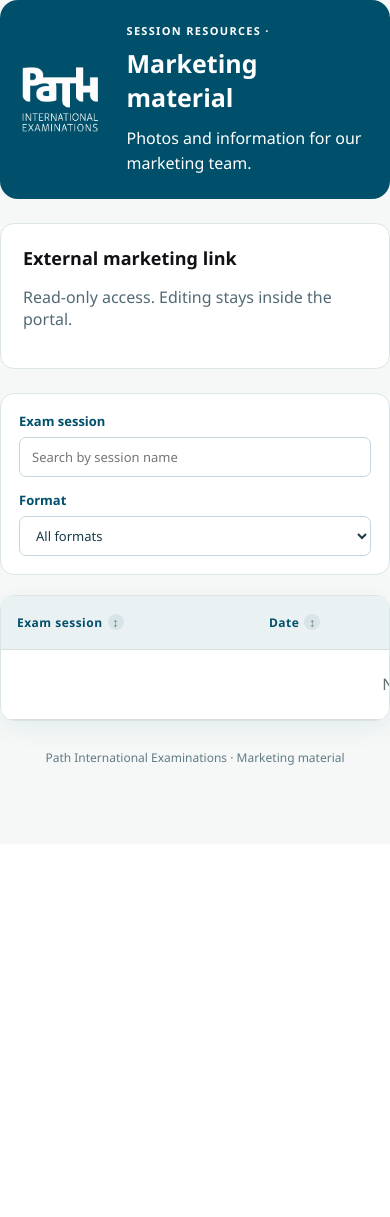
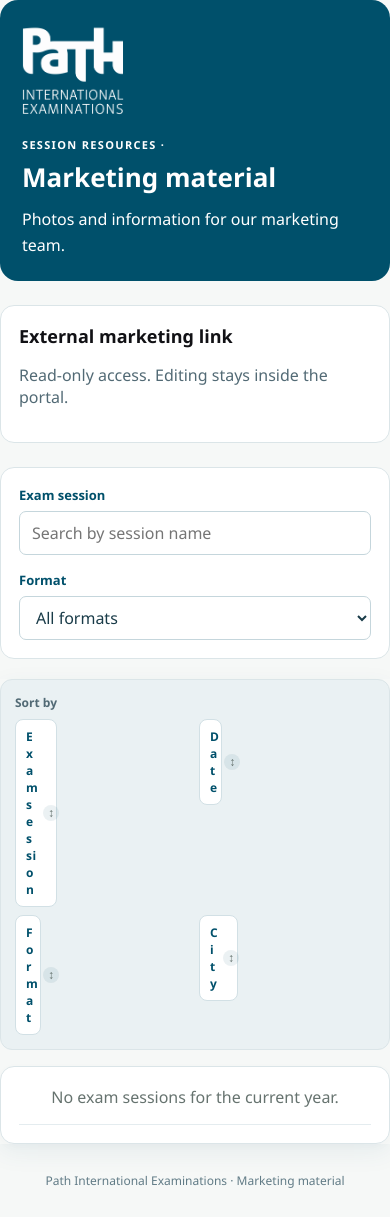
Before and after one commit to pablodemarchi-star/pathportal, a Flask app: template app/templates/marketing_material/index.html in a window 390 px wide. Before the commit the page ends 765 px from the top, so only its background shows below. Run offline with Flask 3, Linux system fonts and the light colour scheme; the template is opened without the code that fills it, so the values that code supplies are empty.

Commit message:
Adapt marketing material to mobile session cards

```diff
--- a/app/static/css/marketing_material.css
+++ b/app/static/css/marketing_material.css
@@ -30,3 +30,49 @@
 .marketing-filters input[type="search"], .marketing-filters select { min-height: 40px; min-width: 0; width: 100%; border: 1px solid #c5d6dc; border-radius: 7px; padding: 9px 12px; background: white; color: #193b48; font-weight: 400; }
 .marketing-filters select { min-width: 210px; }
 @media (max-width: 600px) { .marketing-filters label { width: 100%; } }
+
+.marketing-mobile-label { display: none; }
+
+/* Use the same rows and controls as desktop, laid out as cards on phones. */
+@media (max-width: 760px) {
+  .marketing-header { flex-direction: column; align-items: flex-start; gap: 16px; padding: 22px; }
+  .marketing-logo { width: 116px; max-width: 100%; }
+  .marketing-header > div { min-width: 0; }
+  .marketing-header h1 { font-size: 26px; }
+  .marketing-filters { gap: 16px; }
+  .marketing-filters label { width: 100%; min-width: 0; }
+  .marketing-filters label:first-of-type { flex-basis: 100%; }
+  .marketing-filters input[type="search"], .marketing-filters select,
+  .marketing-share-link-row input { min-width: 0; font-size: 16px; min-height: 44px; }
+  .marketing-filters select { width: 100%; }
+  .marketing-share-link-row .copy-icon-button { flex-basis: 44px; height: 44px; }
+  .marketing-share-panel { display: block; padding: 18px; }
+  .marketing-share-panel form { margin-top: 16px; }
+  .marketing-table-wrap { border: 0; border-radius: 0; background: transparent; overflow: visible; }
+  .marketing-table { display: block; min-width: 0; width: 100%; }
+  .marketing-table thead { display: block; padding: 14px; margin-bottom: 16px; border: 1px solid #dbe5e8; border-radius: 12px; background: #eaf1f3; }
+  .marketing-table thead::before { content: 'Sort by'; display: block; margin-bottom: 8px; color: #526a75; font-size: 12px; font-weight: 600; }
+  .marketing-table thead tr { display: grid; grid-template-columns: repeat(2, minmax(0, 1fr)); gap: 8px; }
+  .marketing-table thead th { position: static; width: auto; padding: 0; border: 0; background: transparent; }
+  .marketing-table thead th:nth-child(n+5) { display: none; }
+  .marketing-table .table-sort { display: flex; justify-content: space-between; min-height: 44px; padding: 8px 10px; border: 1px solid #d2e0e5; border-radius: 8px; background: white; }
+  .marketing-table .table-sort span { flex-shrink: 0; }
+  .marketing-table tbody { display: grid; gap: 16px; }
+  .marketing-table tbody tr { display: grid; grid-template-columns: repeat(2, minmax(0, 1fr)); gap: 16px; padding: 18px; border: 1px solid #dbe5e8; border-radius: 14px; background: white; box-shadow: 0 2px 8px #00344806; }
+  .marketing-table tbody td { display: block; min-width: 0; padding: 0; border: 0; }
+  .marketing-table tbody td:first-child,
+  .marketing-table tbody td:nth-child(4),
+  .marketing-table tbody td[colspan] { grid-column: 1 / -1; }
+  .marketing-table tbody td:first-child { padding-bottom: 14px; border-bottom: 1px solid #e4ecef; }
+  .marketing-table tbody td:nth-child(5),
+  .marketing-table tbody td:nth-child(6) { padding-top: 14px; border-top: 1px solid #e4ecef; }
+  .marketing-mobile-label { display: block; margin-bottom: 6px; color: #617b86; font-size: 11px; font-weight: 700; letter-spacing: .04em; }
+  .marketing-table td:first-child strong { color: #00506b; font-size: 17px; line-height: 1.4; }
+  .marketing-table .marketing-access, .marketing-table .marketing-view,
+  .marketing-table .logistics-instructions-button, .marketing-table .marketing-copy { min-height: 44px; }
+  .marketing-table .marketing-copy { min-width: 44px; }
+  .marketing-info-dialog { width: calc(100vw - 24px); max-height: calc(100dvh - 32px); padding: 20px; }
+  .marketing-rich-content h2 { font-size: 23px; }
+  .marketing-dialog-actions button, .marketing-info-dialog .staff-detail-close { min-height: 44px; }
+  .marketing-info-dialog .staff-detail-close { width: 44px; }
+}
--- a/app/templates/marketing_material/index.html
+++ b/app/templates/marketing_material/index.html
@@ -55,15 +55,16 @@
 <th>Session pictures</th><th>More info</th></tr></thead><tbody>
 {% for row in rows %}
 <tr data-marketing-row="{{ row.id }}"{% if not public and can_edit %} data-logistics-concept-row{% endif %}>
-  <td>{% for name in row.names %}<strong class="marketing-line">{{ name }}</strong>{% endfor %}</td>
-  <td>{% for date in row.dates %}<time class="marketing-line" datetime="{{ date.isoformat() }}">{{ date.strftime('%d/%m/%Y') }}</time>{% endfor %}</td>
-  <td>{% for format in row.formats %}<span class="marketing-format">{{ format }}</span>{% endfor %}</td>
-  <td>{% for city in row.cities %}<span class="marketing-line">{{ city }}</span>{% else %}<span class="muted">Not available</span>{% endfor %}</td>
-  <td>{% if row.folder %}<a class="marketing-access" href="{{ row.folder }}" target="_blank" rel="noopener noreferrer">Access ↗</a>
+  <td><span class="marketing-mobile-label" aria-hidden="true">Exam session</span>{% for name in row.names %}<strong class="marketing-line">{{ name }}</strong>{% endfor %}</td>
+  <td><span class="marketing-mobile-label" aria-hidden="true">Date</span>{% for date in row.dates %}<time class="marketing-line" datetime="{{ date.isoformat() }}">{{ date.strftime('%d/%m/%Y') }}</time>{% endfor %}</td>
+  <td><span class="marketing-mobile-label" aria-hidden="true">Format</span>{% for format in row.formats %}<span class="marketing-format">{{ format }}</span>{% endfor %}</td>
+  <td><span class="marketing-mobile-label" aria-hidden="true">City</span>{% for city in row.cities %}<span class="marketing-line">{{ city }}</span>{% else %}<span class="muted">Not available</span>{% endfor %}</td>
+  <td><span class="marketing-mobile-label" aria-hidden="true">Session pictures</span>{% if row.folder %}<a class="marketing-access" href="{{ row.folder }}" target="_blank" rel="noopener noreferrer">Access ↗</a>
     {% else %}<span class="muted">Not available</span>{% endif %}
     {% if not public and row.folder_error %}<p class="marketing-error">{{ row.folder_error }}</p>{% for item in row.sessions %}<a class="marketing-line" href="{{ url_for('staff.exam_session_planner', session_year=item.year, open_session_modal=item.id) }}" target="_blank" rel="noopener noreferrer">Edit {{ item.name }} ↗</a>{% endfor %}{% endif %}
   </td>
   <td>
+    <span class="marketing-mobile-label" aria-hidden="true">More info</span>
     {% if not public and can_edit %}
       <input type="hidden" name="logistics_concept_id_{{ row.id }}" value="{{ row.id }}">
       <input type="hidden" value="{{ row.title }}" data-logistics-instructions-title-value>
```
